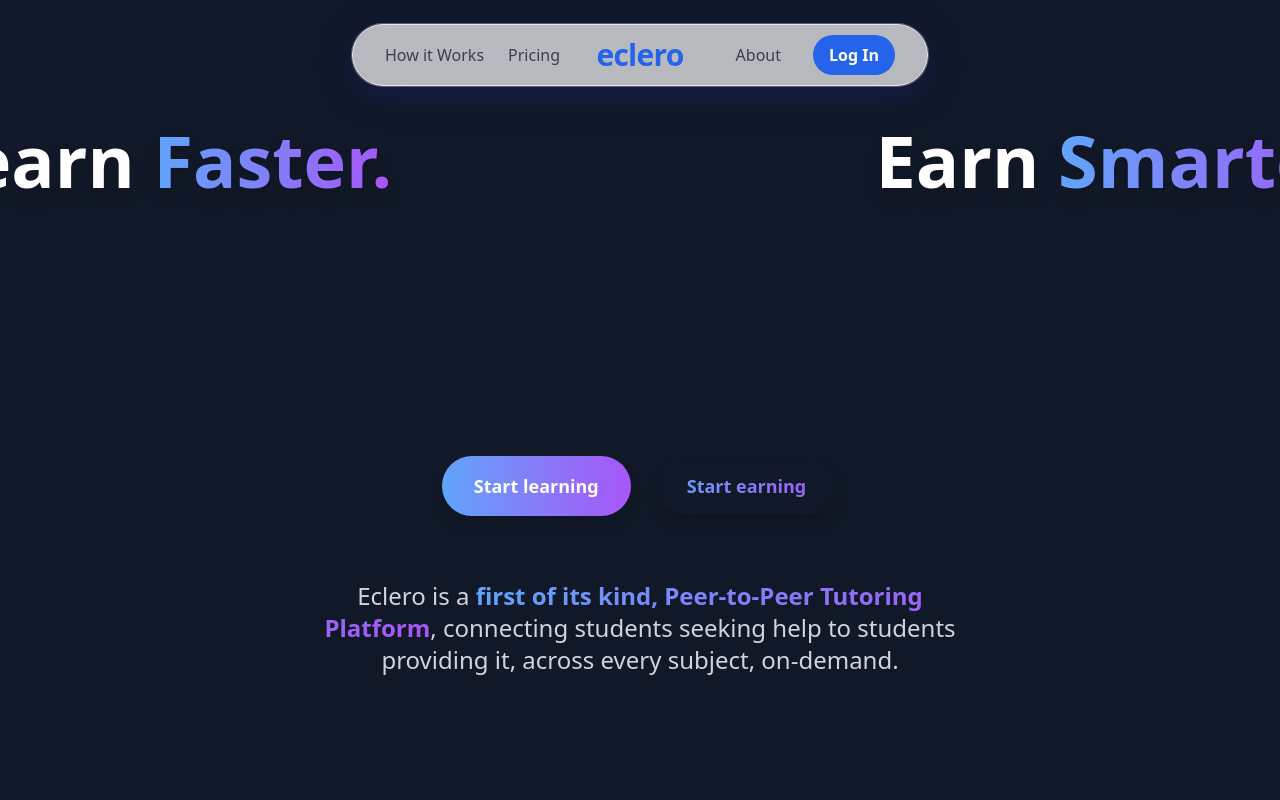
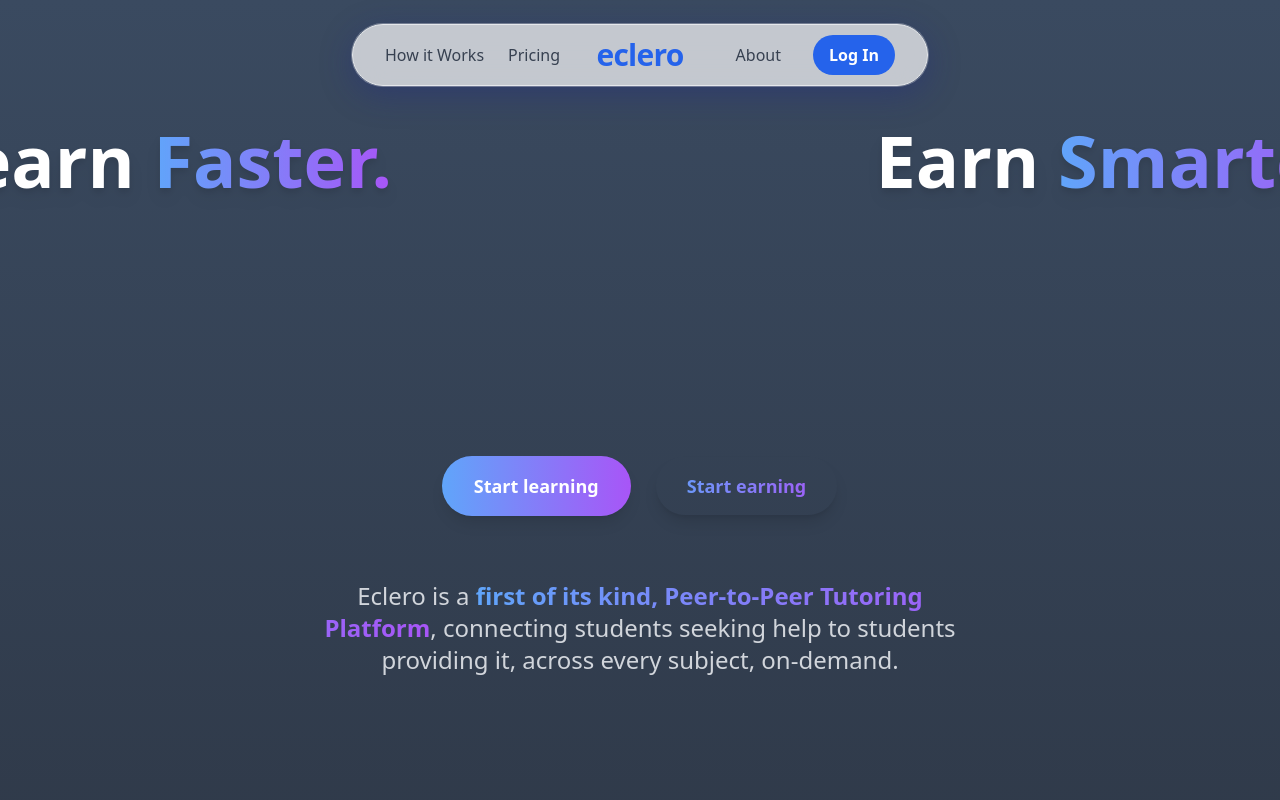
Before and after one commit to Broba234/eclero2.0, a Next.js app: page / in a window 1280 px wide. Shown: the top 800 px of the page. Built offline with nearby package versions, Linux system fonts and the light colour scheme.

Commit message:
Fix: empty route module for create API

```diff
--- a/app/page.tsx
+++ b/app/page.tsx
@@ -16,7 +16,7 @@
 
     return (
         <ParallaxProvider>
-            <div
+            <motion.div
                 className="min-h-screen"
                 style={{
                     background: useTransform(
@@ -91,7 +91,7 @@
                         </motion.div>
                     </div>
                 </div>
-            </div>
+            </motion.div>
         </ParallaxProvider>
     );
 }
```
